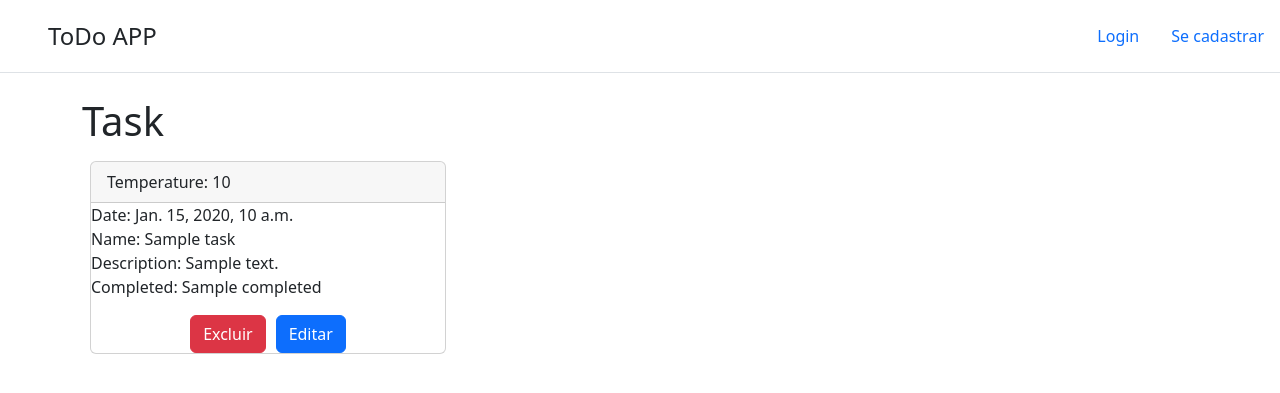
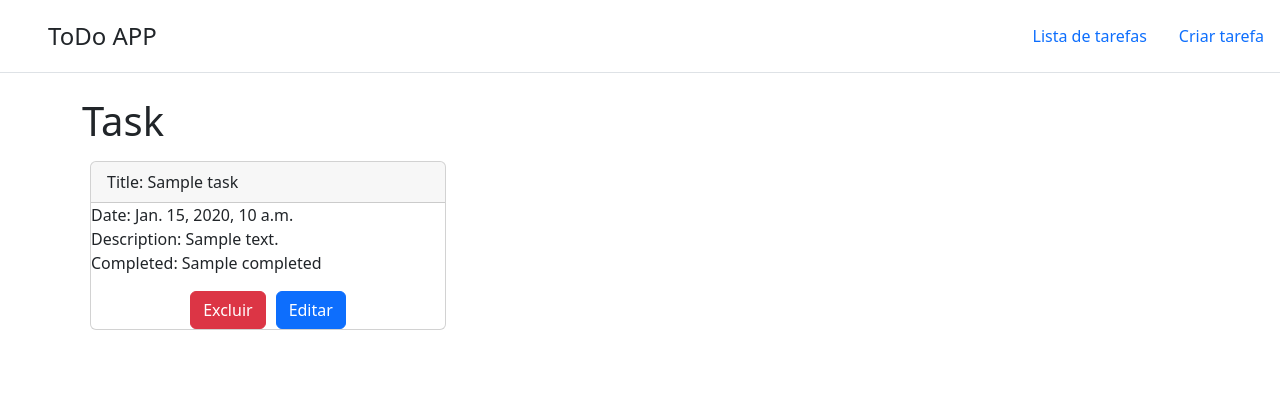
Before and after one commit to SergioRicJr/todoDoAndre, a Django app: template todo/templates/home.html in a window 1280 px wide. Shown: the top 393 px of the page. Run offline with Django 5.2, Linux system fonts and the light colour scheme; the template is opened without the code that fills it: most values are stand-ins (such as "Sample title", 1, 10 or a date in 2020).

Commit message:
feat: templates alterados e ajustados com novos links e nomes de campo

```diff
--- a/templates/main_in.html
+++ b/templates/main_in.html
@@ -19,9 +19,8 @@
         </a>
 
         <ul class="nav nav-pills">
-            <li class="nav-item"><a href="{% url 'Login' %}" class="nav-link">Lista de tarefas</a></li>
-            <li class="nav-item"><a href="{% url 'Login' %}" class="nav-link">Criar tarefa</a></li>
-            <li class="nav-item"><a href="{% url 'User Insert' %}" class="nav-link">Logout</a></li>
+            <li class="nav-item"><a href="{% url 'Task View' %}" class="nav-link">Lista de tarefas</a></li>
+            <li class="nav-item"><a href="{% url 'Task Insert' %}" class="nav-link">Criar tarefa</a></li>
         </ul>
     </header>
     <main>
--- a/todo/templates/form.html
+++ b/todo/templates/form.html
@@ -1,4 +1,4 @@
-{% extends "main.html" %}
+{% extends "main_in.html" %}
 
 {% block content %}
 
--- a/todo/templates/home.html
+++ b/todo/templates/home.html
@@ -1,4 +1,4 @@
-{% extends "main.html" %}
+{% extends "main_in.html" %}
 
 {% block content %}
 
@@ -10,12 +10,11 @@
     <div class="col-md-4 p-2">
         <div class="card">
             <div class="card-header">
-                Temperature: {{ weather.temperature }}
+                Title: {{ task.name }}
             </div>
             <div>
                 <p class="card-text">
                     Date: {{ task.due_date }} <br />
-                    Name: {{ task.name }} <br />
                     Description: {{ task.description }} <br />
                     Completed: {{ task.completed }} <br />
                 </p>
@@ -23,7 +22,7 @@
                 <div style="display: flex; justify-content: center; align-items: center;">
                     <form method="post" action="/tasks/delete/" style="margin-right: 10px;">
                         {% csrf_token %}
-                        <input type="hidden" name="additional_field" value="{{ weather.id }}">
+                        <input type="hidden" name="additional_field" value="{{ task.id }}">
                         <button type="submit" class="btn btn-danger">Excluir</button>
                     </form>
                     <a href="{% url 'Task Update' pk=task.id %}" class="btn btn-primary">Editar</a>
--- a/todo/templates/update_form.html
+++ b/todo/templates/update_form.html
@@ -1,4 +1,4 @@
-{% extends "main.html" %}
+{% extends "main_in.html" %}
 
 {% block content %}
 
```
